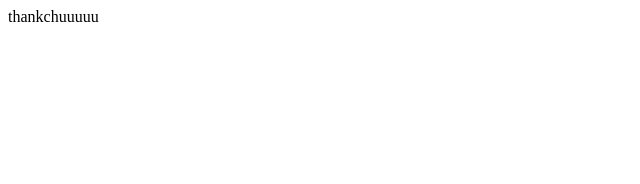
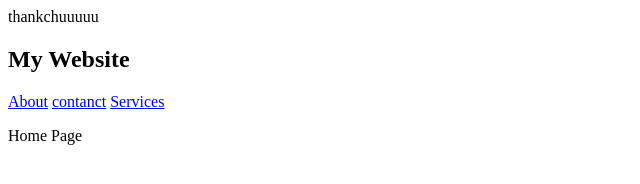
Before and after one commit to suthethlyar/bibi, a plain HTML site: page index.html in a window 1280 px wide. Shown: the whole page, without its empty margins (0-640 px from the left). Drawn offline with Linux system fonts and the light colour scheme.

Commit message:
all file

```diff
--- a/index.html
+++ b/index.html
@@ -1 +1,24 @@
 thankchuuuuu
+
+<!DOCTYPE html>
+<html lang="en">
+<head>
+    <meta charset="UTF-8">
+    <meta name="viewport" content="width=device-width, initial-scale=1.0">
+    <title>Document</title>
+</head>
+<body>
+    <main>
+        <nav>
+            <h2>My Website</h2>
+            <a href="./about.html">About</a>
+            <a href="./contanct.html">contanct</a>
+            <a href="./services.html">Services</a>
+        </nav>
+
+        <section>
+            <p>Home Page</p>
+        </section>
+    </main>
+</body>
+</html>
```
Also changed, not shown: about.html (+22 -0 lines), contanct.html (+22 -0 lines), services.html (+22 -0 lines).
